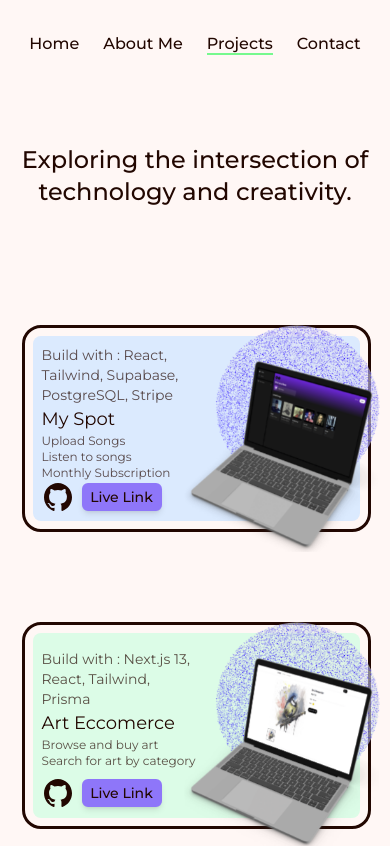
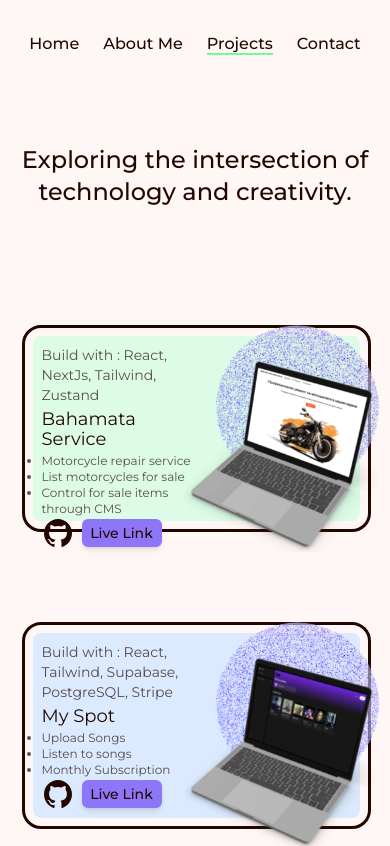
Before and after one commit to Captain-Leftovers/beeOnDWeb-portfolio, a Next.js app: page /projects in a window 390 px wide. Shown: the top 846 px of the page. Built offline with nearby package versions, Linux system fonts and the light colour scheme.

Commit message:
added new project card

```diff
--- a/src/app/components/HireMe.tsx
+++ b/src/app/components/HireMe.tsx
@@ -16,7 +16,7 @@ export default function HireMe() {
 					/>
 					<Link
 						href="/contact"
-						className="absolute flex items-center justify-center w-24 h-24 font-normal transition-all duration-200  rounded-full dark:bg-primary-dark  bg-primary dark:text-text-dark text-text hover:scale-105 active:scale-100"
+						className="absolute flex items-center justify-center w-24 h-24 font-normal transition-all duration-200  rounded-full dark:bg-primary-dark  bg-primary dark:text-text-dark text-text hover:scale-105 hover:bg-primary/90 active:scale-100"
 					>
 						Hire Me
 					</Link>
--- a/src/app/components/NavBar.tsx
+++ b/src/app/components/NavBar.tsx
@@ -6,9 +6,9 @@ import { usePathname } from 'next/navigation'
 export default function NavBar() {
 	const pathname = usePathname()
 	return (
-		<header className="bg-background  dark:bg-background-dark bg-opacity-95 flex items-center justify-between max-w-screen-xl  w-full  py-8 font-medium  sticky top-0 z-50">
+		<header className="bg-background  dark:bg-background-dark bg-opacity-95 backdrop-blur-sm flex items-center justify-between max-w-screen-xl  w-full  py-8 font-medium  sticky top-0 z-50">
 			<nav className=" mx-auto lg:mx-0">
-				<Link href="/" className="relative mr-6 group">
+				<Link href="/"  className="relative mr-6 group">
 					Home
 					<span
 						className={`absolute left-0 inline-block  h-[2px] -bottom-0.5 bg-accent dark:bg-accent-dark group-hover:w-full transition-[width] ease duration-300 ${
@@ -18,7 +18,7 @@ export default function NavBar() {
 						&nbsp;
 					</span>
 				</Link>
-				<Link href="/about" className="relative mr-6 group">
+				<Link href="/about"  className="relative mr-6 group">
 					About Me
 					<span
 						className={`absolute left-0 inline-block  h-[2px] -bottom-0.5 bg-accent dark:bg-accent-dark group-hover:w-full transition-[width] ease duration-300 ${
--- a/src/app/contact/components/ContactForm.tsx
+++ b/src/app/contact/components/ContactForm.tsx
@@ -130,7 +130,7 @@ export default function ContactForm() {
 					<button
 						disabled = {isLoading}
 						type="submit"
-						className="bg-primary text-text py-2 px-4 rounded-md disabled:opacity-50 disabled:cursor-not-allowed"
+						className="bg-primary hover:bg-primary/90 text-text py-2 px-4 rounded-md disabled:opacity-50 disabled:cursor-not-allowed"
 					>
 						Send
 					</button>
--- a/src/app/page.tsx
+++ b/src/app/page.tsx
@@ -13,7 +13,7 @@ export default function Home() {
 			<h1 className="self-center text-4xl font-medium ">Hi there!</h1>
 			<p className="text-center ">I&apos;m <span className="text-2xl font-medium text-primary dark:text-primary-dark">Dob</span>,<br/> Full Stack Programmer and Web Developer,<br/> fusing cutting-edge technology with your visions.</p>
 			<div className="flex items-center justify-center w-full mt-4">
-				<a download href='/Resume.pdf'  className=" w-40 flex items-center justify-center p-2.5 px-6 border-2 border-solid rounded-md border-primary dark:border-primary-dark bg-primary dark:bg-primary-dark font-semibold hover:bg-transparent dark:hover:bg-transparent">My Resume</a>
+				<a download href='/Resume.pdf'  className=" w-40 flex items-center justify-center p-2.5 px-6 border-2 border-solid rounded-md border-primary dark:border-primary-dark bg-primary dark:bg-primary-dark font-semibold hover:bg-primary/90 dark:hover:bg-transparent">My Resume</a>
 				<a href="/contact" className="flex items-center justify-center ml-4 p-2.5 px-6 border-2 border-solid rounded-md border-primary hover:text-primary dark:hover:text-primary-dark dark:border-primary-dark dark:bg-background-dark font-semibold w-40 cursor-pointer ">Get in touch</a>
 
 
--- a/src/app/projects/components/BigProjCard.tsx
+++ b/src/app/projects/components/BigProjCard.tsx
@@ -25,7 +25,7 @@ export default function BigProjCard({
 	liveLink,
 	loading,
 	priority,
-	inProgress
+	inProgress,
 }: BigProjCardProps) {
 	return (
 		<div className="lg:w-[750px] md:w-9/12 sm:w-9/12 w-5/6 mx-auto h-auto group relative">
@@ -53,10 +53,16 @@ export default function BigProjCard({
 							{name}
 						</h1>
 						<section className="text-text/70 dark:text-text-dark/80 text-xs sm:text-base">
-							<ul>
+							<ul className="list-disc">
 								{description.map((desc) => (
-									<li className={`${inProgress && 'text-red-400 animate-fade-in-out-text'}`} key={desc}>
-										<p >{desc}</p>
+									<li
+										className={`${
+											inProgress &&
+											'text-red-400 animate-fade-in-out-text'
+										}`}
+										key={desc}
+									>
+										<p>{desc}</p>
 									</li>
 								))}
 							</ul>
@@ -85,7 +91,7 @@ export default function BigProjCard({
 
 								opacity: liveLink === '' ? 0.5 : 1,
 							}}
-							className=" shadow-md w-20 whitespace-nowrap  sm:w-24 md:w-32 flex items-center justify-center py-0.5 sm:p-2.5 sm:px-6 border-2 border-solid rounded-md border-primary dark:border-primary-dark bg-primary dark:bg-primary-dark font-medium sm:font-semibold hover:bg-transparent dark:hover:bg-transparent"
+							className=" shadow-md w-20 whitespace-nowrap  sm:w-24 md:w-32 flex items-center justify-center py-0.5 sm:p-2.5 sm:px-6 border-2 border-solid rounded-md border-primary dark:border-primary-dark bg-primary dark:bg-primary-dark font-medium sm:font-semibold hover:bg-primary/90 dark:hover:bg-transparent"
 						>
 							Live Link
 						</a>
--- a/src/app/projects/page.tsx
+++ b/src/app/projects/page.tsx
@@ -1,6 +1,7 @@
 import BigProjCard from './components/BigProjCard'
 import beeLogLaptop from '#/laptopBeeLog.png'
 import mySpotLaptop from '#/laptopMySpot.png'
+import bahamataLaptop from '#/laptopBahamata.png'
 import laptopEcommerce from '#/laptopEcommerce.png'
 import laptopAdminDash from '#/laptopAdminDash.png'
 
@@ -17,7 +18,22 @@ export default function Projects() {
 					Exploring the intersection of technology and creativity.
 				</h1>
 			</div>
+			<BigProjCard
+				buildWith="Build with : React, NextJs, Tailwind, Zustand"
+				name="Bahamata Service"
+				description={[
+					'Motorcycle repair service',
+					'List motorcycles for sale',
+					'Control for sale items through CMS'
 
+				]}
+				imageSrc={bahamataLaptop}
+				cardColor="bg-green-100"
+				githubLink="https://github.com/Captain-Leftovers/motorcycle-repair-shop-next14"
+				liveLink="https://www.bahamataservice.com/"
+				loading="eager"
+				priority={true}
+			/>
 			<BigProjCard
 				buildWith="Build with : React, Tailwind, Supabase, PostgreSQL, Stripe"
 				name="My Spot"
```
Also changed, not shown: public/laptopBahamata.png (added).
